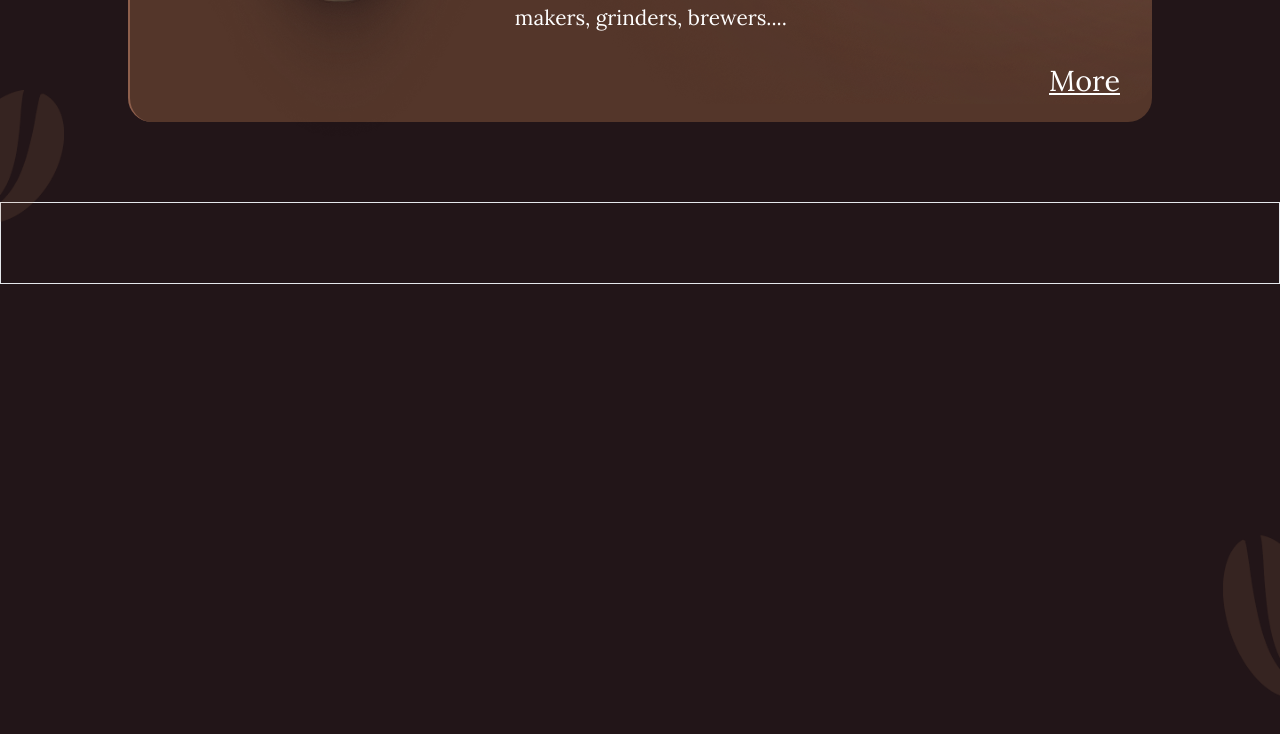
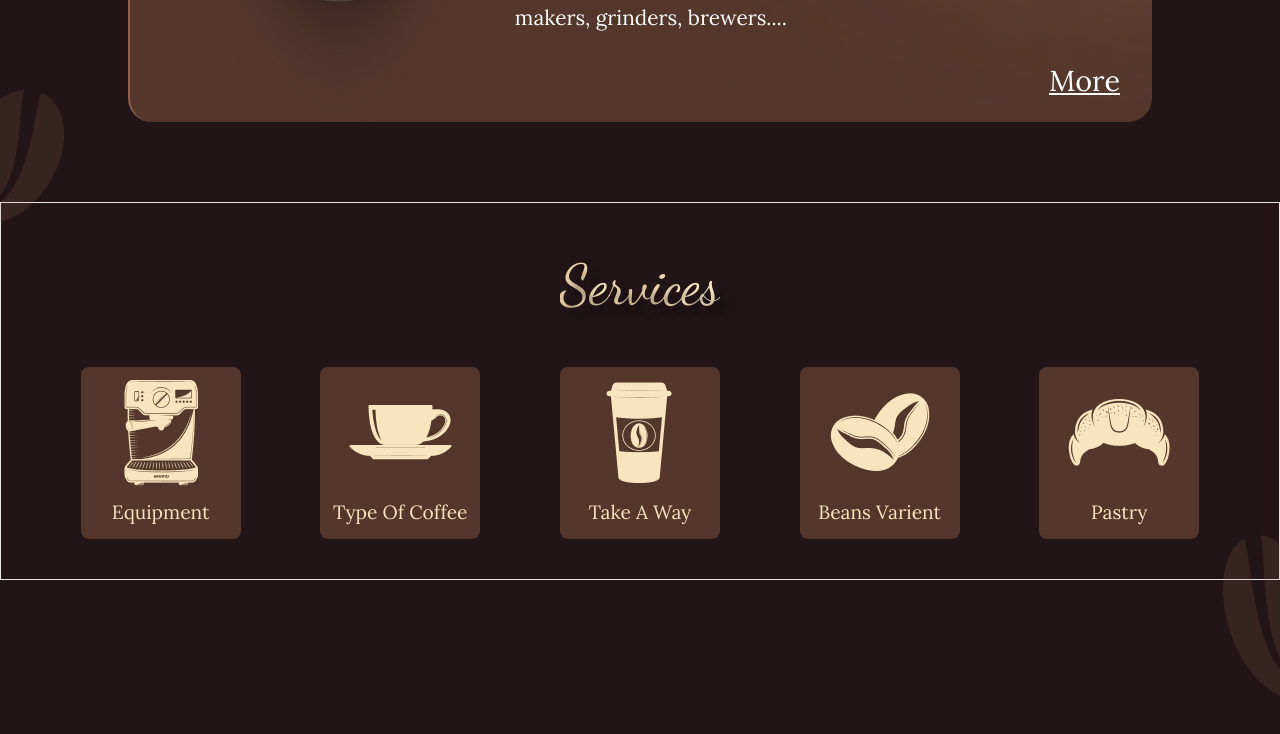
Before and after one commit to Ramla-Eman/Elza-Coffee-Shop, a website: page index.html in a window 1280 px wide. Shown: the part 1718-2452 px from the top of the page. Drawn offline with nearby package versions, Linux system fonts and the light colour scheme.

Commit message:
our services component

```diff
--- a/index.html
+++ b/index.html
@@ -83,7 +83,7 @@
             class="absolute lg:top-[30rem] lg:left-24 sm:top-[20rem] sm:left-8 top-[15rem] left-4 sm:text-[3rem] text-[1.3rem] text-[#DABB9E] font-Leiko">
             Today's good mood is sponsored by <br class="sm:flex hidden">coffee search for your coffee now</p>
         <div
-            class="absolute lg:top-[45rem] lg:left-28 sm:top-[32rem] sm:left-8 top-[23rem] left-2 md:text-[2.3rem] flex items-center font-Leiko space-x-10">
+            class="absolute lg:top-[45rem] lg:left-28 sm:top-[32rem] sm:left-8 top-[23rem] left-2 md:text-[2.3rem] text-[1.8rem] flex items-center font-Leiko space-x-10">
             <button class="bg-[#68584c] border-2 rounded-[2rem] border-[#DABB9E] py-1 px-4 hover:bg-[#3c2c2b]"><span
                     class="bg-navLinksActive bg-clip-text text-transparent">Shop Now</span></button>
             <button class="bg-[#68584c] border-2 rounded-[2rem] border-[#DABB9E] py-1 px-4 hover:bg-[#3c2c2b]"><span
@@ -121,12 +121,15 @@
                     Our Story</h4>
                 <img src="Img/Image-ourstory.png" alt="" class="w-[40%] absolute left-0 -top-10">
                 <div class=" flex justify-center flex-col font-Leiko text-white ">
-                    <p class="md:w-[60%] md:text-[1.3rem] md:text-start text-center absolute lg:right-6 right-0 text-wrap">Eliza is an online coffee store that
+                    <p
+                        class="md:w-[60%] md:text-[1.3rem] md:text-start text-center absolute lg:right-6 right-0 text-wrap">
+                        Eliza is an online coffee store that
                         offers the widest selection of specialty coffees and teas from around the world. From
                         medium-dark roast single origin to flavored espresso beans, they offer a variety of ethically
                         sourced products to tantalize any customer’s palate. For those looking for unique brewing
                         equipment, Eliza also carries a full range of quality espresso makers, grinders,
-                        brewers.... <span class=" hidden">French presses and more. On top of all that, their baristas are
+                        brewers.... <span class=" hidden">French presses and more. On top of all that, their baristas
+                            are
                             highly trained professionals who know exactly how to make the perfect cup for each customer.
                             Whether it's for home or business use, Eliza has you covered - all conveniently available at
                             the click of a button!</span></p>
@@ -136,8 +139,31 @@
         </section>
 
 
-        <section class="w-full h-auto py-10 flex flex-col items-center justify-center border">
-
+        <!-- Our Services -->
+        <section class="w-full h-auto py-10 flex flex-col items-center justify-center border space-y-10">
+            <h4 class="font-DancingScript bg-navLinksActive bg-clip-text text-transparent text-[3.5rem] text-shadow-lg">Services</h4>
+            <div class="w-full flex items-center justify-evenly flex-wrap space-y-6 md:space-y-0">
+                <div class="flex flex-col items-center w-[10rem] py-3 space-y-3 bg-[#54372A] rounded-lg text-[#F8E4BE] text-[1.2rem] font-Leiko">
+                    <img src="Img/service1.png" alt="">
+                    <p>Equipment</p>
+                </div>
+                <div class="flex flex-col items-center w-[10rem] py-3 space-y-3 bg-[#54372A] rounded-lg text-[#F8E4BE] text-[1.2rem] font-Leiko">
+                    <img src="Img/service2.png" alt="">
+                    <p>Type Of Coffee</p>
+                </div>
+                <div class="flex flex-col items-center w-[10rem] py-3 space-y-3 bg-[#54372A] rounded-lg text-[#F8E4BE] text-[1.2rem] font-Leiko">
+                    <img src="Img/service3.png" alt="">
+                    <p>Take A Way</p>
+                </div>
+                <div class="flex flex-col items-center w-[10rem] py-3 space-y-3 bg-[#54372A] rounded-lg text-[#F8E4BE] text-[1.2rem] font-Leiko">
+                    <img src="Img/service4.png" alt="">
+                    <p>Beans Varient</p>
+                </div>
+                <div class="flex flex-col items-center w-[10rem] py-3 space-y-3 bg-[#54372A] rounded-lg text-[#F8E4BE] text-[1.2rem] font-Leiko">
+                    <img src="Img/service5.png" alt="">
+                    <p>Pastry</p>
+                </div>
+            </div>
         </section>
     </div>
 
```
Also changed, not shown: CSS/output.css, Img/service1.png (added), Img/service2.png (added), Img/service3.png (added), Img/service4.png (added), Img/service5.png (added).
